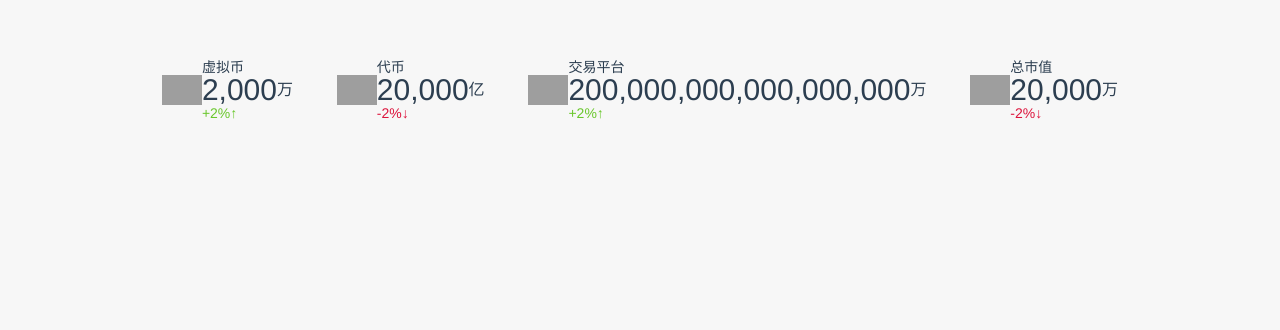
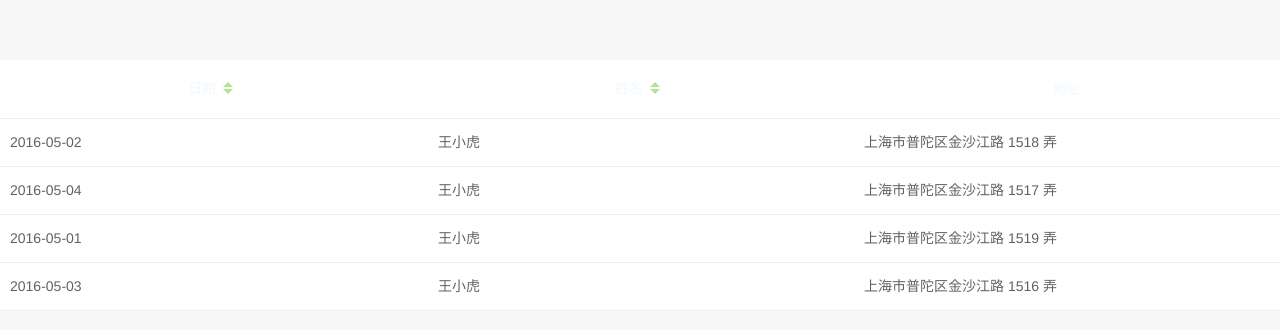
Before and after one commit to CatbuilderBeyound2/dataOfBlockchain, a Vue app: page / in a window 1280 px wide. Shown: the top 330 px of the page. Built offline with nearby package versions, Linux system fonts and the light colour scheme; grey boxes are pictures that could not be loaded.

Commit message:
✨ add table

```diff
--- a/src/components/overview/index.vue
+++ b/src/components/overview/index.vue
@@ -6,6 +6,7 @@
 <script>
 import overviewItem from './overview-item';
 export default {
+  name:'overview',
   components: {
     overviewItem
   },
--- /dev/null
+++ b/src/components/table/table1.vue
@@ -0,0 +1,25 @@
+
+
+// 有图表预览的table
+
+
+<template>
+  <el-table :data="tableData" header-row-class-name="table-1-header" @row-click="rowClick" @sort-change="sortChange">
+    <el-table-column v-for="(item ,index) in headerData" :sortable="item.sortable?'custom':false" header-align="center" :prop="item.key" :label="item.label" :key="index">
+    </el-table-column>
+  </el-table>
+</template>
+
+<script>
+import tableMixin from '@/mixins/table';
+export default {
+  name: 'table1',
+  mixins: [tableMixin]
+};
+</script>
+<style lang="less">
+.el-table th, .el-table tr.table-1-header  {
+  background: #69c72b;
+  color: aliceblue
+}
+</style>
--- /dev/null
+++ b/src/components/table/table2.vue
@@ -0,0 +1 @@
+//
--- /dev/null
+++ b/src/mixins/table.js
@@ -0,0 +1,28 @@
+export default {
+  name: "table1",
+  props: {
+    headerData: {
+      type: Array,
+      default() {
+        return [];
+      }
+    },
+    tableData: {
+      type: Array,
+      default() {
+        return [];
+      }
+    }
+  },
+  data() {
+    return {};
+  },
+  methods: {
+    rowClick(...rest) {
+      console.log(rest);
+    },
+    sortChange(...rest) {
+      console.log(rest);
+    }
+  }
+};
--- a/src/pages/index.vue
+++ b/src/pages/index.vue
@@ -1,14 +1,60 @@
 <template>
   <div class="index">
-    <overview></overview>
+    <!-- <overview></overview> -->
+    <table1 :headerData="header" :tableData="tableData"></table1>
   </div>
 </template>
 
 <script>
 import overview from '@/components/overview';
+import table1 from '@/components/table/table1';
 export default {
   components: {
-    overview
+    overview,
+    table1
+  },
+  data() {
+    return {
+      header: [
+        {
+          key: 'date',
+          label: '日期',
+          sortable:1
+        },
+        {
+          key: 'name',
+          label: '姓名',
+          sortable:1
+        },
+        {
+          key: 'address',
+          label: '地址',
+          sortable:0
+        }
+      ],
+      tableData: [
+        {
+          date: '2016-05-02',
+          name: '王小虎',
+          address: '上海市普陀区金沙江路 1518 弄'
+        },
+        {
+          date: '2016-05-04',
+          name: '王小虎',
+          address: '上海市普陀区金沙江路 1517 弄'
+        },
+        {
+          date: '2016-05-01',
+          name: '王小虎',
+          address: '上海市普陀区金沙江路 1519 弄'
+        },
+        {
+          date: '2016-05-03',
+          name: '王小虎',
+          address: '上海市普陀区金沙江路 1516 弄'
+        }
+      ]
+    };
   }
 };
 </script>
```
